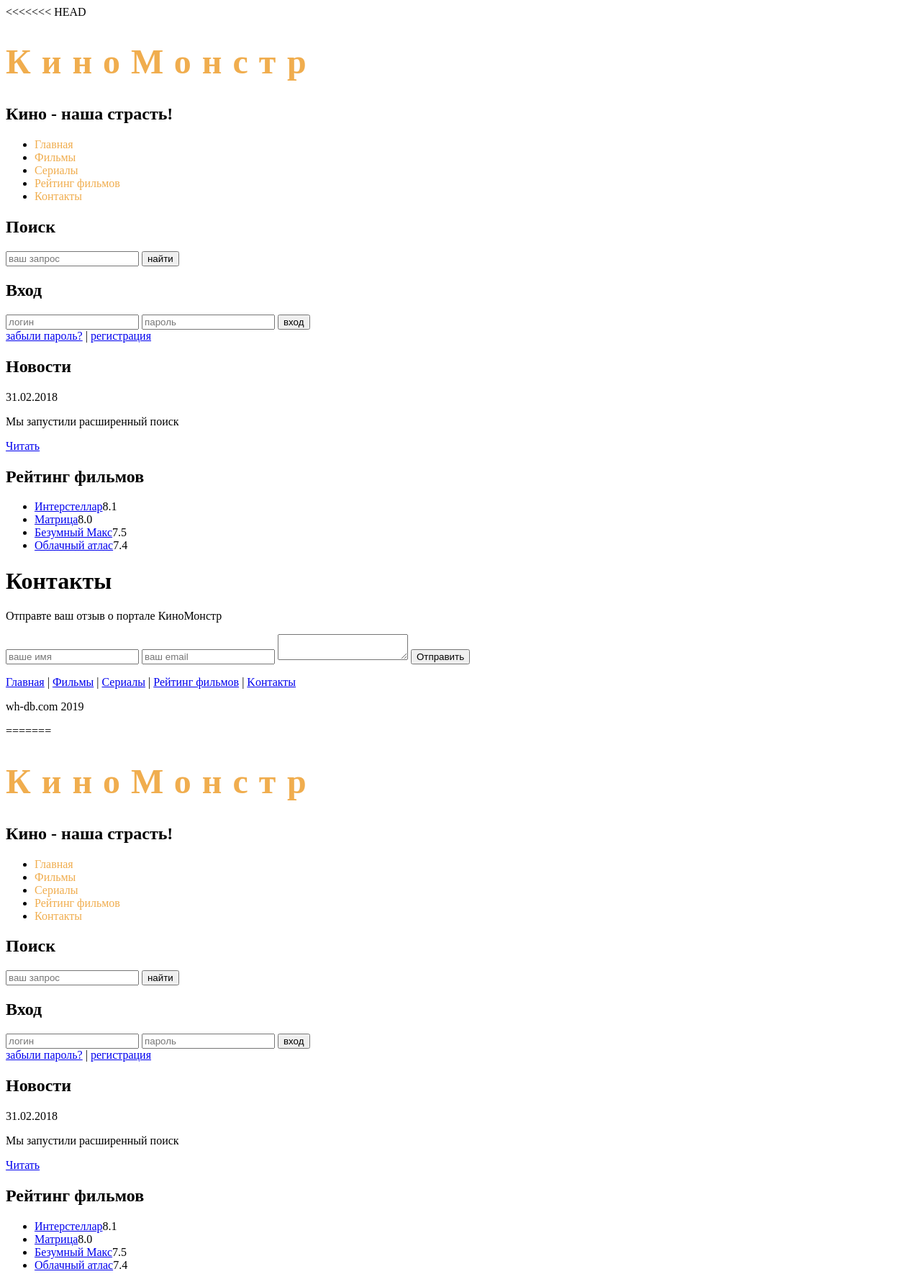
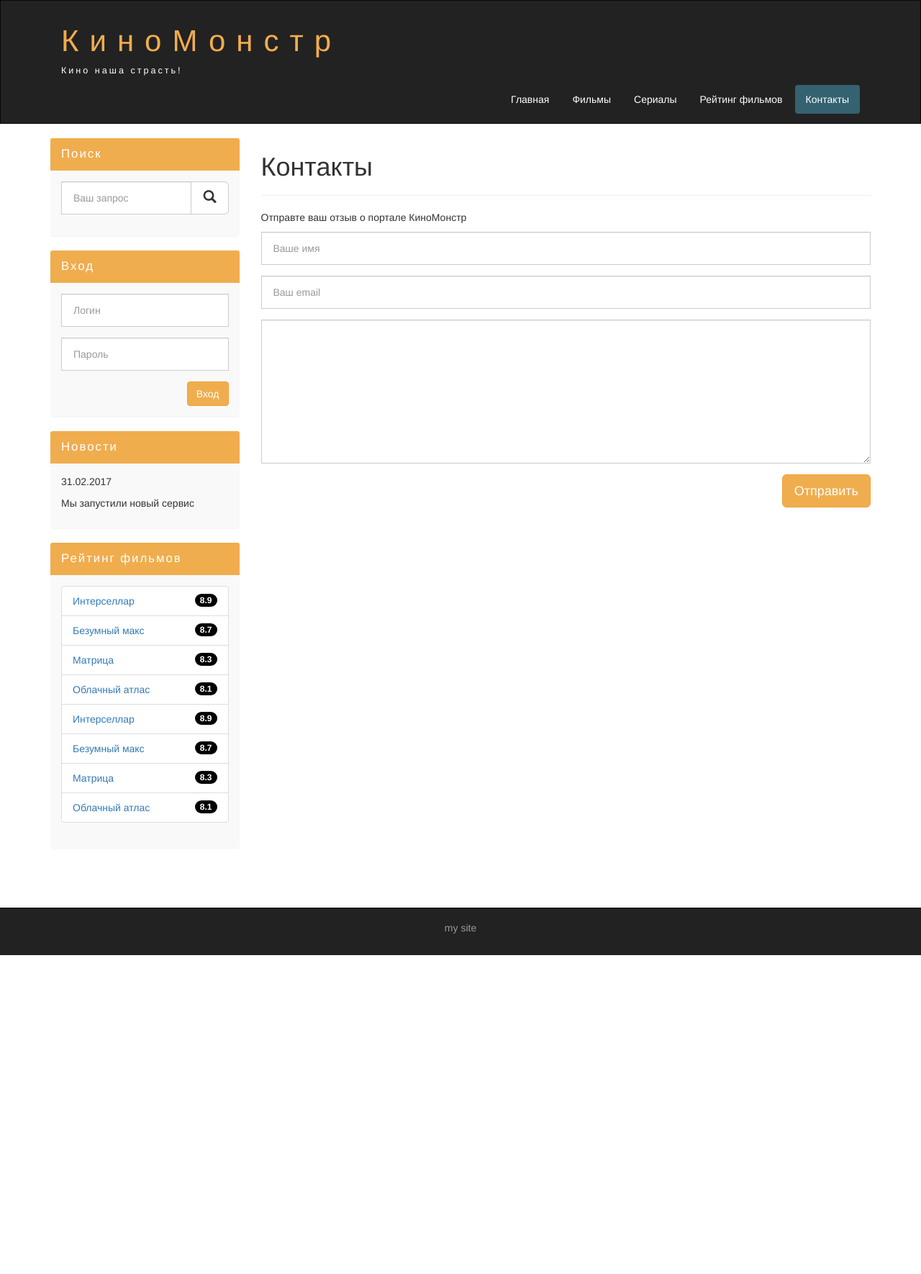
Before and after one commit to bulochnik/bulochnik.github.io, a plain HTML site: page contact.html in a window 1280 px wide. Shown: the top 1770 px of the page at 72% size. After the commit the page ends 1327 px from the top, so only its background shows below. Drawn offline with nearby package versions, Linux system fonts and the light colour scheme.

Commit message:
Update contact.html

```diff
--- a/contact.html
+++ b/contact.html
@@ -1,218 +1,224 @@
-<<<<<<< HEAD
 <!DOCTYPE html>
 <html lang="ru">
   <head>
-	<meta charset="UTF-8">
-	<meta name="viewport" content="width=device-width, initial-scale=1.0">
-	<title>Киномонстр</title>
-	<meta name="description" content="Киномонстр - єто портал о кино">
-	<meta name="keywords" content="фильмы, фильмы онлайн, HD">
-	<link rel="stylesheet" href="assets/css/style.css" type="text/css">
+    <meta charset="utf-8">
+    <meta http-equiv="X-UA-Compatible" content="IE=edge">
+    <meta name="viewport" content="width=device-width, initial-scale=1">
+    <!-- The above 3 meta tags *must* come first in the head; any other head content must come *after* these tags -->
+    <title>Контакты</title>
+
+    <!-- Bootstrap -->
+    <link href="assets/css/bootstrap.min.css" rel="stylesheet">
+
+    <!-- Main Style -->
+    <link href="assets/css/style.css" rel="stylesheet">
+
+    <!-- HTML5 shim and Respond.js for IE8 support of HTML5 elements and media queries -->
+    <!-- WARNING: Respond.js doesn't work if you view the page via file:// -->
+    <!--[if lt IE 9]>
+      <script src="https://oss.maxcdn.com/html5shiv/3.7.3/html5shiv.min.js"></script>
+      <script src="https://oss.maxcdn.com/respond/1.4.2/respond.min.js"></script>
+    <![endif]-->
   </head>
   <body>
 
-	<div class="main">
-		<div class="header">
-			<div class="logo">
-				<div class="logo_text">
+
+    <div class="container-fluid">
+      <div class="row">
+
+        <nav role="navigation" class="navbar navbar-inverse">
+          <div class="container">
+            <div class="navbar-header header">
+
+              <div class="container">
+
+                <div class="row">
+
+                  <div class="col-lg-12">
                     <h1><a href="index.html">КиноМонстр</a></h1>
-					<h2>Кино - наша страсть!</h2>
-				</div>
+                    <p>Кино наша страсть!</p>
                   </div>
 
-			<div class="menubar">
+                </div>
 
-				<ul class="menu">
+              </div>
+
+              <button type="button" data-target="#navbarCollapse" data-toggle="collapse" class="navbar-toggle">
+
+                <span class="sr-only">Toggle navigation</span>
+                <span class="icon-bar"></span>
+                <span class="icon-bar"></span>
+                <span class="icon-bar"></span>
+
+              </button>
+
+            </div>
+
+            <div id="navbarCollapse" class="collapse navbar-collapse navbar-right">
+
+              <ul class="nav nav-pills">
                 <li><a href="index.html">Главная</a></li>
                 <li><a href="films.html">Фильмы</a></li>
                 <li><a href="#">Сериалы</a></li>
                 <li><a href="rating.html">Рейтинг фильмов</a></li>
-					<li class="selected"><a href="contact.html">Контакты</a></li>
+                <li class="active"><a href="contact.html">Контакты</a></li>
               </ul>
+
+
+
+            </div>
+
+          </div>
+        </nav>
 
       </div>
     </div>
 
-		<div class="site_content">
+    <div class="wrapper">
 
-			<div class="sidebar_container">
+      <div class="container">
 
-				<div class="sidebar">
-					<h2>Поиск</h2>
-					<form method="post" action="#" id="search_form">
-						<input type="search" name="search_field" placeholder="ваш запрос">
-						<input type="submit" class="btn" value="найти">
+        <div class="row">
+
+          <div class="col-lg-9 col-lg-push-3">
+
+            <form role="search" class="visible-xs">
+              <div class="form-group">
+                <div class="input-group">
+                  <input type="search" class="form-control input-lg" placeholder="Ваш запрос">
+                   <div class="input-group-btn">
+                    <button class="btn btn-default btn-lg" type="submit"><i class="glyphicon glyphicon-search"></i></button>
+                   </div>
+                  </div>
+              </div>
             </form>
+
+            <h1>Контакты</h1>
+            <hr>
+            <p>Отправте ваш отзыв о портале КиноМонстр</p>
+            <form>
+              <div class="form-group">
+                <input type="text" placeholder="Ваше имя" class="form-control input-lg">
+              </div>
+              <div class="form-group">
+                <input type="text" placeholder="Ваш email" class="form-control input-lg">
+              </div>
+              <div class="form-group">
+                <textarea class="form-control"></textarea>
+              </div>
+                <button class="btn btn-lg btn-warning pull-right">Отправить</button>
+            </form>
+            <div class="margin-8"></div>
           </div>
 
-				<div class="sidebar">
-					<h2>Вход</h2>
-					<form method="post" action="#" id="login">
-						<input type="text" name="login_field" placeholder="логин">
-						<input type="password" name="password_field" placeholder="пароль">
-						<input type="submit" class="btn" value="вход">
-						<div class="lables_passreg_text">
-							<span><a href="#">забыли пароль?</a></span> | <span><a href="#">регистрация</a></span>
+          <div class="col-lg-3 col-lg-pull-9">
+
+            <div class="panel panel-info hidden-xs">
+              <div class="panel-heading"><div class="sidebar-header">Поиск</div></div>
+              <div class="panel-body">
+                  <form role="search">
+                    <div class="form-group">
+                      <div class="input-group">
+                        <input type="search" class="form-control input-lg" placeholder="Ваш запрос">
+                        <div class="input-group-btn">
+                          <button class="btn btn-default btn-lg" type="submit"><i class="glyphicon glyphicon-search"></i></button>
+                        </div>
+                      </div>
                     </div>
                   </form>
               </div>
-				<div class="sidebar">
-					<h2>Новости</h2>
-					<span>31.02.2018</span>
-					<p>Мы запустили расширенный поиск</p>
-					<a href="#">Читать</a>
             </div>
-				<div class="sidebar">
-					<h2>Рейтинг фильмов</h2>
-					<ul>
-						<li><a href="show.html">Интерстеллар</a><span class="rating_sidebar">8.1</span></li>
-						<li><a href="#">Матрица</a><span class="rating_sidebar">8.0</span></li>
-						<li><a href="#">Безумный Макс</a><span class="rating_sidebar">7.5</span></li>
-						<li><a href="#">Облачный атлас</a><span class="rating_sidebar">7.4</span></li>
+
+            <div class="panel panel-info">
+              <div class="panel-heading"><div class="sidebar-header">Вход</div></div>
+              <div class="panel-body">
+                <form role="form">
+                  <div class="form-group">
+                    <input type="text" class="form-control input-lg" placeholder="Логин">
+                  </div>
+                  <div class="form-group">
+                    <input type="password"  class="form-control input-lg" placeholder="Пароль">
+                  </div>
+                  <button type="submit" class="btn btn-warning pull-right">Вход</button>
+                </form>
+              </div>
+            </div>
+
+            <div class="panel panel-info">
+              <div class="panel-heading"><div class="sidebar-header">Новости</div></div>
+              <div class="panel-body">
+                <p>31.02.2017</p>
+                <p>Мы запустили новый сервис</p>
+
+              </div>
+            </div>
+
+            <div class="panel panel-info">
+              <div class="panel-heading"><div class="sidebar-header">Рейтинг фильмов</div></div>
+              <div class="panel-body">
+                <ul class="list-group">
+                  <li class="list-group-item list-group-warning">
+                    <span class="badge">8.9</span>
+                    <a href="show.html">Интерселлар</a>
+                  </li>
+                  <li class="list-group-item list-group-warning">
+                    <span class="badge">8.7</span>
+                    <a href="#">Безумный макс</a>
+                  </li>
+                  <li class="list-group-item list-group-warning">
+                    <span class="badge">8.3</span>
+                    <a href="#">Матрица</a>
+                  </li>
+                  <li class="list-group-item list-group-warning">
+                    <span class="badge">8.1</span>
+                    <a href="#">Облачный атлас</a>
+                  </li>
+                  <li class="list-group-item list-group-warning">
+                    <span class="badge">8.9</span>
+                    <a href="show.html">Интерселлар</a>
+                  </li>
+                  <li class="list-group-item list-group-warning">
+                    <span class="badge">8.7</span>
+                    <a href="#">Безумный макс</a>
+                  </li>
+                  <li class="list-group-item list-group-warning">
+                    <span class="badge">8.3</span>
+                    <a href="#">Матрица</a>
+                  </li>
+                  <li class="list-group-item list-group-warning">
+                    <span class="badge">8.1</span>
+                    <a href="#">Облачный атлас</a>
+                  </li>
                 </ul>
               </div>
-
             </div>
-
-			<div class="content">
-
-				<h1>Контакты</h1>
-				<p>Отправте ваш отзыв о портале КиноМонстр</p>
-
-				<div class="send">
-
-					<form method="post" action="#" id="review">
-						<input type="text" name="review_name" placeholder="ваше имя">
-						<input type="text" name="review_name" placeholder="ваш email">
-						<textarea name="review_text"></textarea>
-						<input type="submit" value="Отправить">
-					</form>
 
             </div>
 
         </div>
 
       </div>
-		<div class="footer">
-			<p>
-				<a href="index.html">Главная</a> |
-				<a href="films.html">Фильмы</a> |
-				<a href="#">Сериалы</a> |
-				<a href="rating.html">Рейтинг фильмов</a> |
-				<a href="contact.html">Kонтакты</a>
-			</p>
-			<p>wh-db.com 2019</p>
-		</div>
-	</div>
 
-</body>
-=======
-<!DOCTYPE html>
-<html lang="ru">
-<head>
-	<meta charset="UTF-8">
-	<meta name="viewport" content="width=device-width, initial-scale=1.0">
-	<title>Киномонстр</title>
-	<meta name="description" content="Киномонстр - єто портал о кино">
-	<meta name="keywords" content="фильмы, фильмы онлайн, HD">
-	<link rel="stylesheet" href="assets/css/style.css" type="text/css">
-</head>
-<body>
-
-	<div class="main">
-		<div class="header">
-			<div class="logo">
-				<div class="logo_text">
-					<h1><a href="index.html">КиноМонстр</a></h1>
-					<h2>Кино - наша страсть!</h2>
-				</div>
-			</div>
-
-			<div class="menubar">
-
-				<ul class="menu">
-					<li><a href="index.html">Главная</a></li>
-					<li><a href="films.html">Фильмы</a></li>
-					<li><a href="#">Сериалы</a></li>
-					<li><a href="rating.html">Рейтинг фильмов</a></li>
-					<li class="selected"><a href="contact.html">Контакты</a></li>
-				</ul>
-
-			</div>
-		</div>
-
-		<div class="site_content">
-
-			<div class="sidebar_container">
-
-				<div class="sidebar">
-					<h2>Поиск</h2>
-					<form method="post" action="#" id="search_form">
-						<input type="search" name="search_field" placeholder="ваш запрос">
-						<input type="submit" class="btn" value="найти">
-					</form>
-				</div>
-
-				<div class="sidebar">
-					<h2>Вход</h2>
-					<form method="post" action="#" id="login">
-						<input type="text" name="login_field" placeholder="логин">
-						<input type="password" name="password_field" placeholder="пароль">
-						<input type="submit" class="btn" value="вход">
-						<div class="lables_passreg_text">
-							<span><a href="#">забыли пароль?</a></span> | <span><a href="#">регистрация</a></span>
-						</div>
-					</form>
-				</div>
-				<div class="sidebar">
-					<h2>Новости</h2>
-					<span>31.02.2018</span>
-					<p>Мы запустили расширенный поиск</p>
-					<a href="#">Читать</a>
-				</div>
-				<div class="sidebar">
-					<h2>Рейтинг фильмов</h2>
-					<ul>
-						<li><a href="show.html">Интерстеллар</a><span class="rating_sidebar">8.1</span></li>
-						<li><a href="#">Матрица</a><span class="rating_sidebar">8.0</span></li>
-						<li><a href="#">Безумный Макс</a><span class="rating_sidebar">7.5</span></li>
-						<li><a href="#">Облачный атлас</a><span class="rating_sidebar">7.4</span></li>
-					</ul>
-				</div>
-
-			</div>
-
-			<div class="content">
-
-				<h1>Контакты</h1>
-				<p>Отправте ваш отзыв о портале КиноМонстр</p>
-
-				<div class="send">
-
-					<form method="post" action="#" id="review">
-						<input type="text" name="review_name" placeholder="ваше имя">
-						<input type="text" name="review_name" placeholder="ваш email">
-						<textarea name="review_text"></textarea>
-						<input type="submit" value="Отправить">
-					</form>
+      <div class="clear">
 
       </div>
 
     </div>
 
-		</div>
-		<div class="footer">
-			<p>
-				<a href="index.html">Главная</a> |
-				<a href="films.html">Фильмы</a> |
-				<a href="#">Сериалы</a> |
-				<a href="rating.html">Рейтинг фильмов</a> |
-				<a href="contact.html">Kонтакты</a>
-			</p>
-			<p>wh-db.com 2019</p>
-		</div>
+    <footer>
+
+      <div class="container">
+
+        <p class="text-center"><a href="#">my site</a></p>
+
       </div>
 
+    </footer>
+
+
+    <!-- jQuery (necessary for Bootstrap's JavaScript plugins) -->
+    <script src="https://ajax.googleapis.com/ajax/libs/jquery/1.12.4/jquery.min.js"></script>
+    <!-- Include all compiled plugins (below), or include individual files as needed -->
+    <script src="assets/js/bootstrap.min.js"></script>
   </body>
->>>>>>> e09411f4e9bce2d4285a016b9dde273af73abd2c
 </html>
```
Lines whose indentation alone changed are shown as unchanged.
